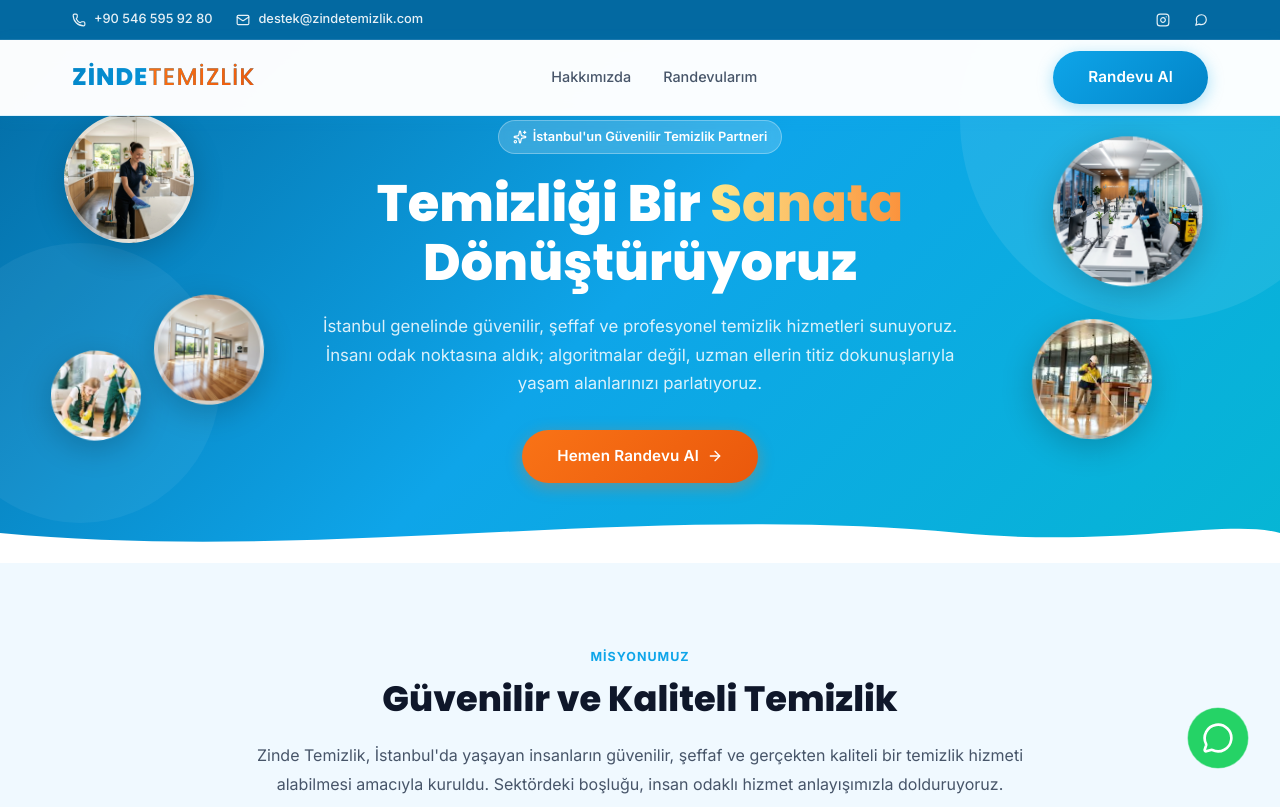
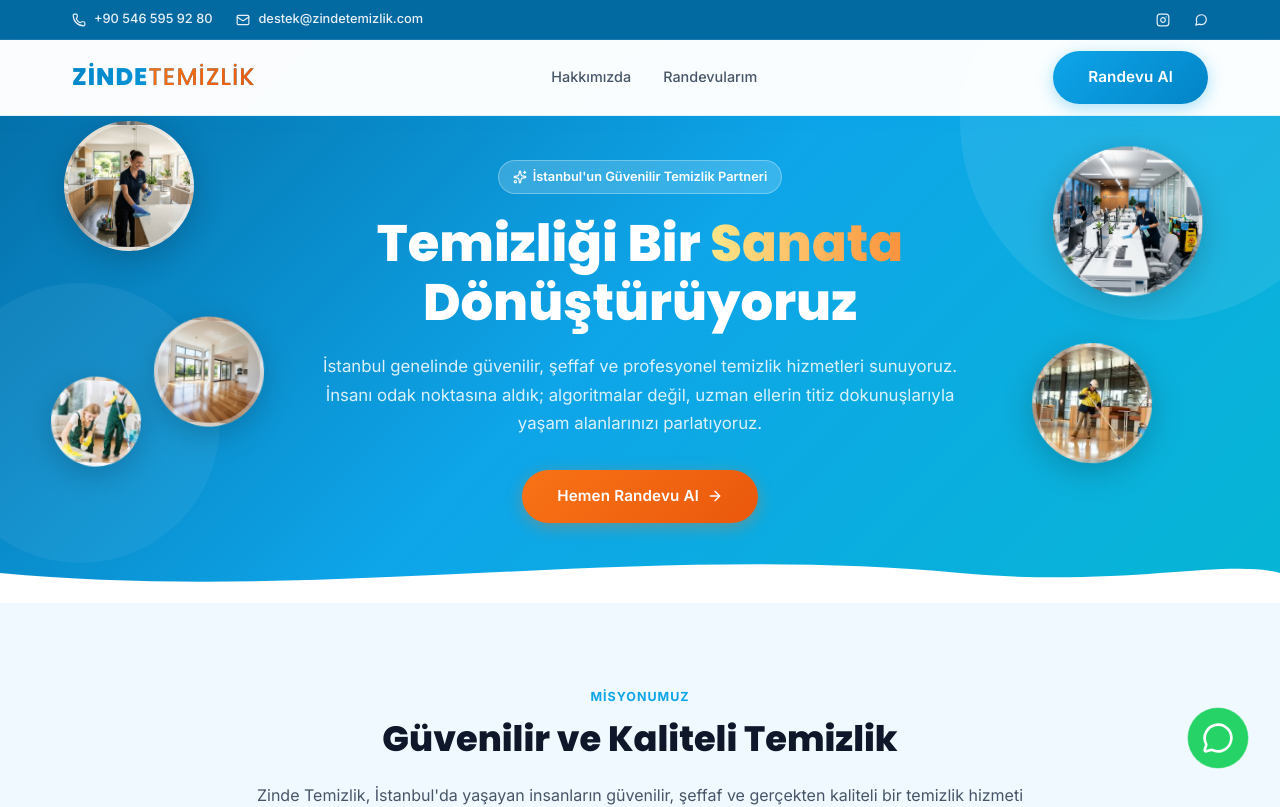
Before and after one commit to yarendilara/akseltemizlik, a Next.js app: page /hakkimizda in a window 1280 px wide. Shown: the top 807 px of the page. Built offline with nearby package versions, Linux system fonts and the light colour scheme.

Commit message:
UI: Moved Hakkımızda hero content down by 40px

```diff
--- a/src/app/hakkimizda/page.module.css
+++ b/src/app/hakkimizda/page.module.css
@@ -8,7 +8,7 @@
 .hero {
   position: relative;
   background: linear-gradient(135deg, #0369A1 0%, #0EA5E9 50%, #06B6D4 100%);
-  padding: 120px 0 80px;
+  padding: 160px 0 80px;
   overflow: hidden;
 }
 
```
